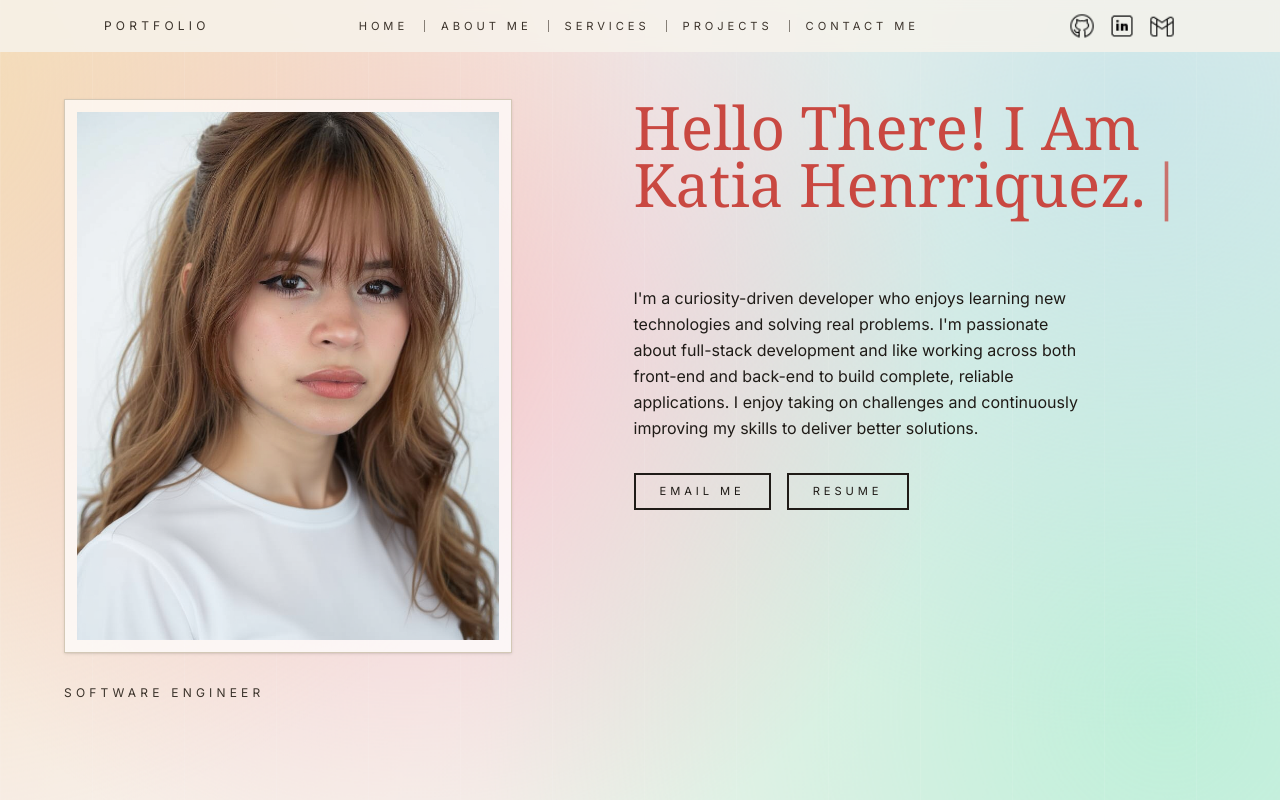
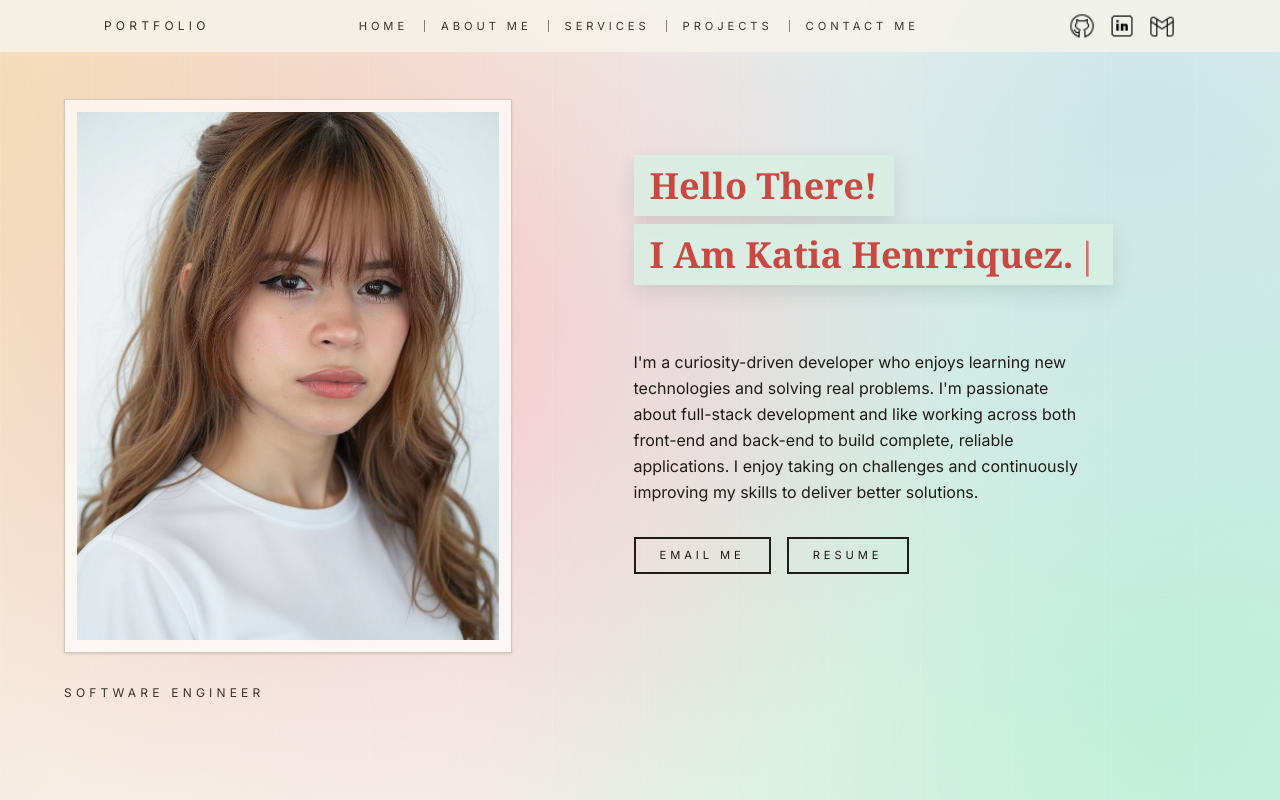
Before and after one commit to K41L3r14/portfolio, a Next.js app in the folder portfolio/: page / in a window 1280 px wide. Built offline with nearby package versions, Linux system fonts and the light colour scheme.

Commit message:
adjusted color of title

```diff
--- a/portfolio/src/app/components/TypingText.tsx
+++ b/portfolio/src/app/components/TypingText.tsx
@@ -6,16 +6,26 @@ type TypingTextProps = {
   text: string;
   speed?: number;
   className?: string;
+  showCursor?: boolean;
+  onComplete?: () => void;
+  isActive?: boolean;
 };
 
 export default function TypingText({
   text,
   speed = 120,
   className = "",
+  showCursor = true,
+  onComplete,
+  isActive = true,
 }: TypingTextProps) {
   const [typedText, setTypedText] = useState("");
 
   useEffect(() => {
+    if (!isActive) {
+      return;
+    }
+
     let currentIndex = 0;
     setTypedText("");
 
@@ -25,18 +35,21 @@ export default function TypingText({
 
       if (currentIndex >= text.length) {
         window.clearInterval(intervalId);
+        onComplete?.();
       }
     }, speed);
 
     return () => window.clearInterval(intervalId);
-  }, [speed, text]);
+  }, [isActive, onComplete, speed, text]);
 
   return (
-    <span className={`inline-block whitespace-pre-line ${className}`}>
+    <span className={`inline-block ${className}`}>
       {typedText}
-      <span aria-hidden className="ml-1 inline-block animate-pulse">
-        |
-      </span>
+      {showCursor && (
+        <span aria-hidden className="ml-1 inline-block animate-pulse">
+          |
+        </span>
+      )}
     </span>
   );
 }
--- a/portfolio/src/app/page.tsx
+++ b/portfolio/src/app/page.tsx
@@ -1,7 +1,7 @@
 "use client";
 
 import Image from "next/image";
-import { useEffect, useRef, useState, type CSSProperties } from "react";
+import { useCallback, useEffect, useRef, useState, type CSSProperties } from "react";
 
 import AboutMeSection from "./aboutMe/page";
 import TypingText from "./components/TypingText";
@@ -39,6 +39,10 @@ export default function Home() {
   const mainRef = useRef<HTMLElement | null>(null);
   const aboutSectionRef = useRef<HTMLElement | null>(null);
   const [isAboutInView, setIsAboutInView] = useState(false);
+  const [startSecondLineTyping, setStartSecondLineTyping] = useState(false);
+  const handleFirstLineComplete = useCallback(() => {
+    setStartSecondLineTyping(true);
+  }, []);
 
   useEffect(() => {
     const mainElement = mainRef.current;
@@ -67,7 +71,7 @@ export default function Home() {
   return (
     <main
       ref={mainRef}
-      className="relative isolate min-h-screen h-screen snap-y snap-mandatory overflow-y-auto scroll-smooth text-[#1f1b17]"
+      className="relative isolate min-h-screen h-screen snap-y snap-mandatory overflow-x-clip overflow-y-auto scroll-smooth text-[#1f1b17]"
       style={{ backgroundColor: "#f7f3ec" } as CSSProperties}
     >
       <div
@@ -152,14 +156,27 @@ export default function Home() {
               </p>
             </div>
 
-            <div className="space-y-6">
-              <h1 className="font-serif text-4xl leading-[0.95] text-[#c94841] sm:text-5xl lg:text-6xl">
-                <TypingText
-                  text={"Hello There! I Am Katia Henrriquez."}
-                  speed={120}
-                />
+            <div className="space-y-6 pt-8 sm:pt-12 lg:pt-14">
+              <h1 className="w-full max-w-md space-y-2">
+                <span className="block w-fit whitespace-nowrap bg-[#d9efe3]/90 px-3 py-1.5 font-serif text-2xl font-semibold leading-tight text-[#c94841] shadow-[0_8px_20px_rgba(37,65,52,0.12)] backdrop-blur-[1px] sm:px-4 sm:py-2 sm:text-4xl">
+                  <TypingText
+                    text={"Hello There!"}
+                    speed={95}
+                    className="!whitespace-nowrap"
+                    showCursor={false}
+                    onComplete={handleFirstLineComplete}
+                  />
+                </span>
+                <span className="block w-fit whitespace-nowrap bg-[#d9efe3]/90 px-3 py-1.5 font-serif text-2xl font-semibold leading-tight text-[#c94841] shadow-[0_8px_20px_rgba(37,65,52,0.12)] backdrop-blur-[1px] sm:px-4 sm:py-2 sm:text-4xl">
+                  <TypingText
+                    text={"I Am Katia Henrriquez."}
+                    speed={110}
+                    className="!whitespace-nowrap"
+                    isActive={startSecondLineTyping}
+                  />
+                </span>
               </h1>
-              <div className="pt-8 sm:pt-12">
+              <div className="pt-6 sm:pt-10">
                 <p className="max-w-md text-sm leading-relaxed text-[#1f1b17] sm:text-base">
                 I&apos;m a curiosity-driven developer who enjoys learning new technologies and solving real problems.
                  I&apos;m passionate about full-stack development and like working across both front-end and back-end to build complete,
```
